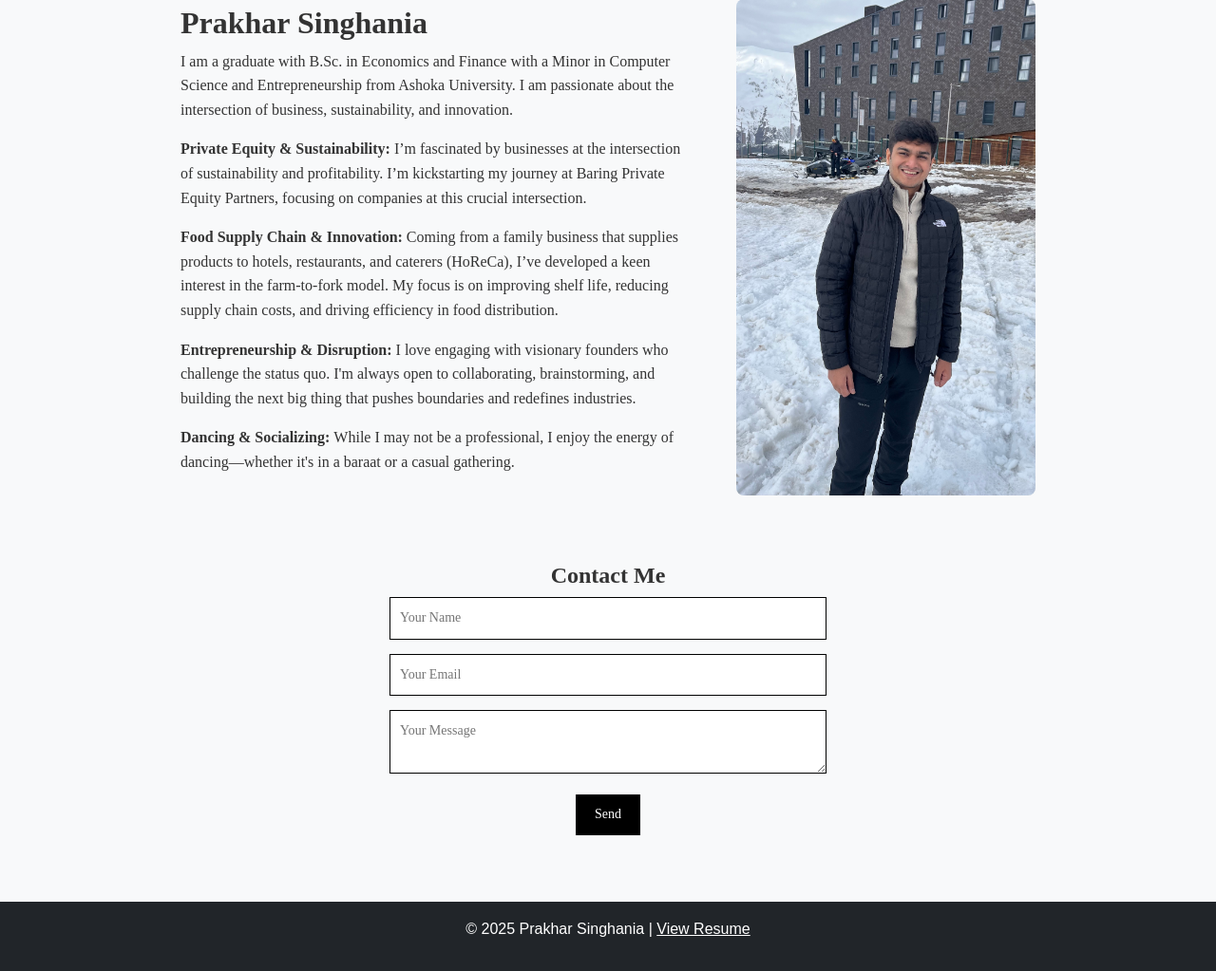
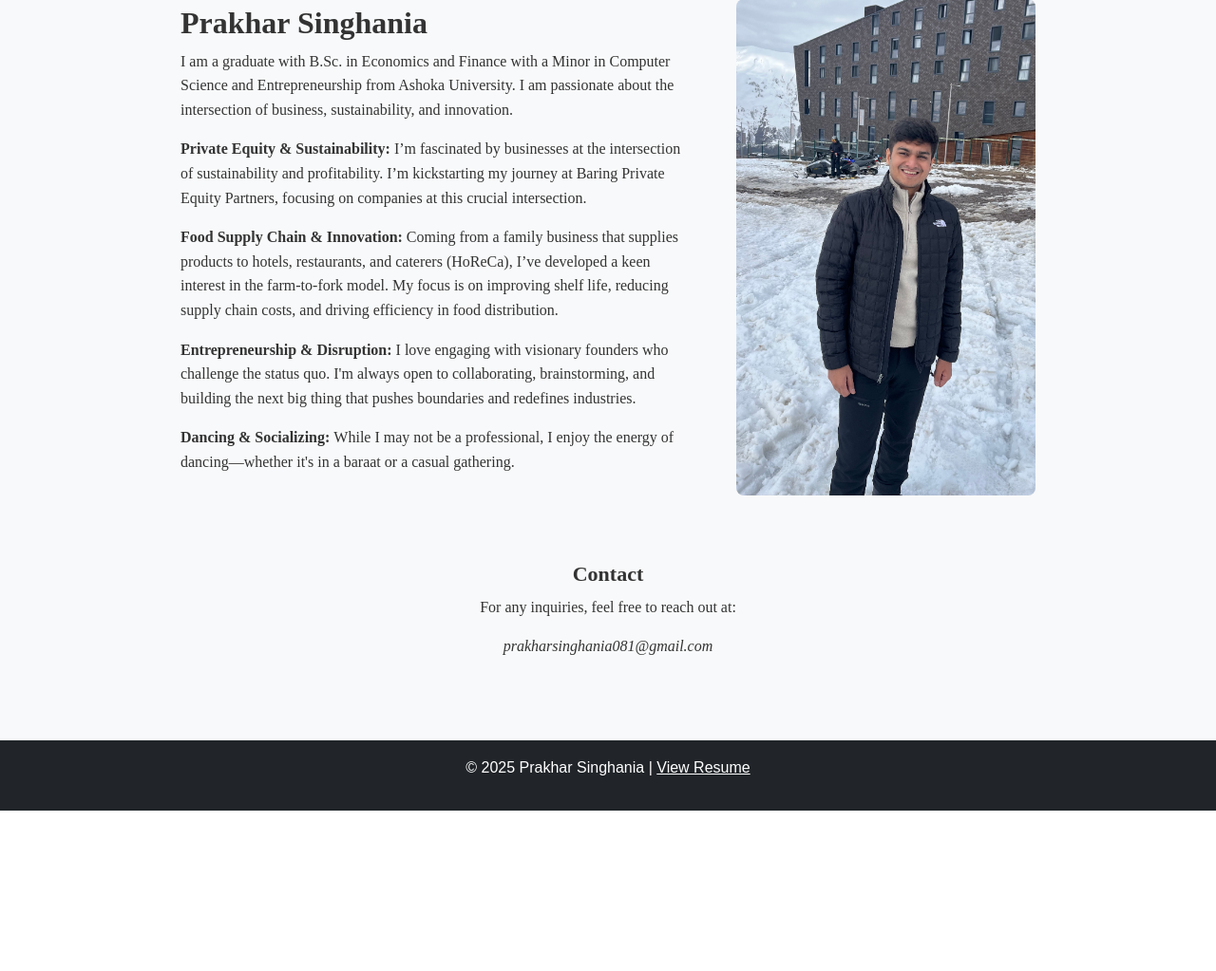
Before and after one commit to Prakharsinghania24/personal_website, a Flask app: page / in a window 1280 px wide. Shown: the part 91-1114 px from the top of the page at 95% size. After the commit the page ends 945 px from the top, so only its background shows below. Run offline with Flask 2, Linux system fonts and the light colour scheme; data comes from the database, SQL or seed files in the repository.

Commit message:
Updated contact section in index.html

```diff
--- a/app.py
+++ b/app.py
@@ -29,11 +29,9 @@ def get_db_connection():
 def investing():
     return render_template("investing.html")
 
-
 @app.route("/article")
 def article():
     return render_template("article.html")
-
 
 def create_table():
     conn = get_db_connection()
@@ -62,7 +60,6 @@ create_table()
 @app.route("/resume")
 def resume():
     return render_template("resume.html")
-
 
 def login_required(f):
     @wraps(f)
--- a/templates/index.html
+++ b/templates/index.html
@@ -38,23 +38,13 @@
     </div>
 </div>
 
-
 <!-- Contact Section -->
 <section id="contact" style="max-width: 500px; margin: 50px auto; text-align: center; font-family: 'Times New Roman', serif;">
-    <h2 style="font-size: 24px; font-weight: bold;">Contact Me</h2>
-    <form action="send_email.php" method="POST">
-        <div style="margin-bottom: 15px;">
-            <input type="text" name="name" style="width: 100%; padding: 10px; border: 1px solid black; font-size: 14px;" placeholder="Your Name" required>
-        </div>
-        <div style="margin-bottom: 15px;">
-            <input type="email" name="email" style="width: 100%; padding: 10px; border: 1px solid black; font-size: 14px;" placeholder="Your Email" required>
-        </div>
-        <div style="margin-bottom: 15px;">
-            <textarea name="message" style="width: 100%; padding: 10px; border: 1px solid black; font-size: 14px;" placeholder="Your Message" required></textarea>
-        </div>
-        <button type="submit" style="background-color: black; color: white; padding: 10px 20px; font-size: 14px; border: none; cursor: pointer;">Send</button>
-    </form>
+    <h2 style="font-size: 22px; font-weight: bold;">Contact</h2>
+    <p style="font-size: 16px;">For any inquiries, feel free to reach out at:</p>
+    <p style="font-size: 16px; font-style: italic; color: #333;">prakharsinghania081@gmail.com</p>
 </section>
+
 
 <!-- Footer -->
 <footer class="footer bg-dark text-white text-center p-3">
```
Also changed, not shown: 2 other files.
